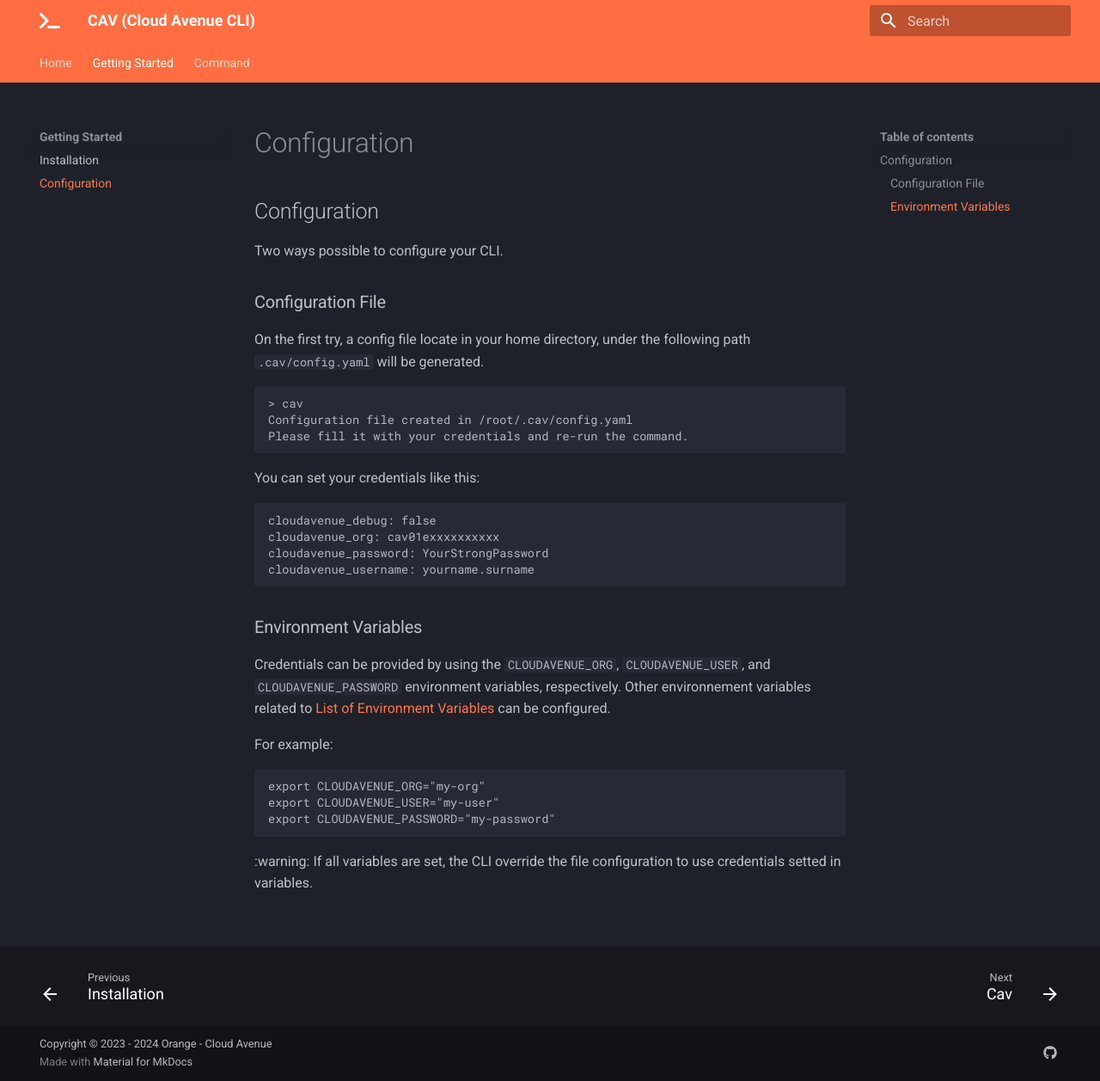
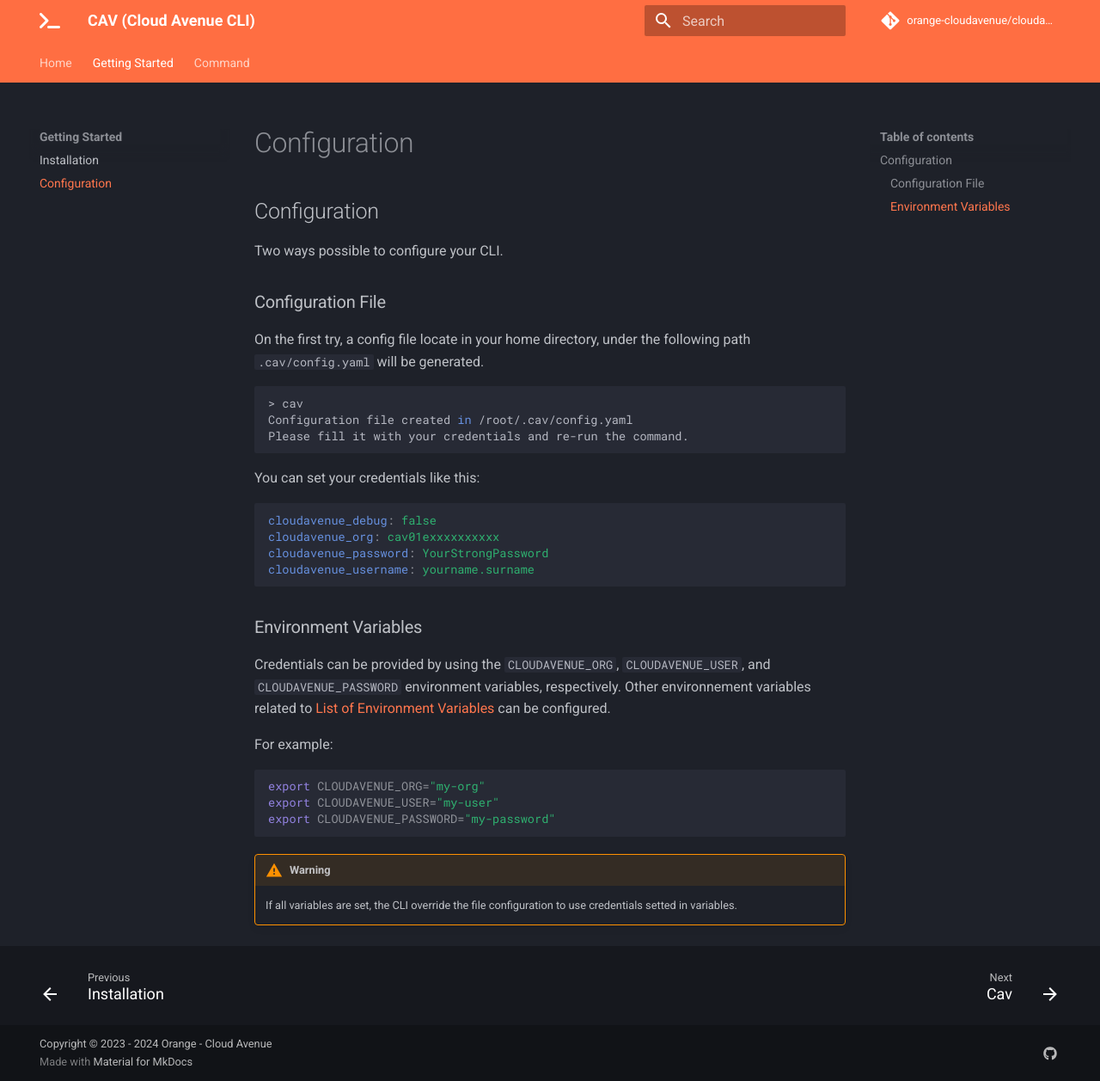
Before and after one commit to orange-cloudavenue/cloudavenue-cli, an MkDocs documentation site: the page built from docs/getting-started/configuration.md, in a window 1280 px wide and 1257 px high. Shown: the whole window at 86% size. Built offline with MkDocs 1.6.1 and Material for MkDocs 9.7.7, drawn with Linux system fonts in a browser that asks for light colours; comment, search, counter and statistics services are not loaded.

Commit message:
docs: improve autogeneration

```diff
--- a/mkdocs.yml
+++ b/mkdocs.yml
@@ -5,7 +5,6 @@
     - navigation.instant
     - navigation.footer
     - navigation.tabs
-    #- navigation.expand
   palette:
     scheme: slate
     primary: deep orange
@@ -45,13 +44,47 @@
       - zsh: command/cav_completion_zsh.md
       - fish: command/cav_completion_fish.md
       - powershell: command/cav_completion_powershell.md
-    - gen-doc:
-      - command/cav_gen-doc.md
     - version: command/cav_version.md
+
+markdown_extensions:
+  # Python Markdown
+  - abbr
+  - admonition
+  - attr_list
+  - def_list
+  - footnotes
+  - md_in_html
+  - toc:
+      permalink: true
+
+  # Python Markdown Extensions
+  - pymdownx.arithmatex:
+      generic: true
+  - pymdownx.betterem:
+      smart_enable: all
+  - pymdownx.caret
+  - pymdownx.details
+  - pymdownx.emoji:
+      emoji_index: !!python/name:material.extensions.emoji.twemoji
+      emoji_generator: !!python/name:material.extensions.emoji.to_svg
+  - pymdownx.highlight
+  - pymdownx.inlinehilite
+  - pymdownx.keys
+  - pymdownx.mark
+  - pymdownx.smartsymbols
+  - pymdownx.superfences
+  - pymdownx.tabbed:
+      alternate_style: true
+  - pymdownx.tasklist:
+      custom_checkbox: true
+  - pymdownx.tilde
 
 extra:
   social:
     - icon: fontawesome/brands/github
       link: https://github.com/orange-cloudavenue/cloudavenue-cli
 
+repo_url: https://github.com/orange-cloudavenue/cloudavenue-cli
+repo_name: orange-cloudavenue/cloudavenue-cli
+
 copyright: Copyright &copy; 2023 - 2024 Orange - Cloud Avenue
```
Also changed, not shown: docs/getting-started/configuration.md (+2 -1 lines), docs/index.md (+2 -1 lines), .github/PULL_REQUEST_TEMPLATE.md, 5 other files.
